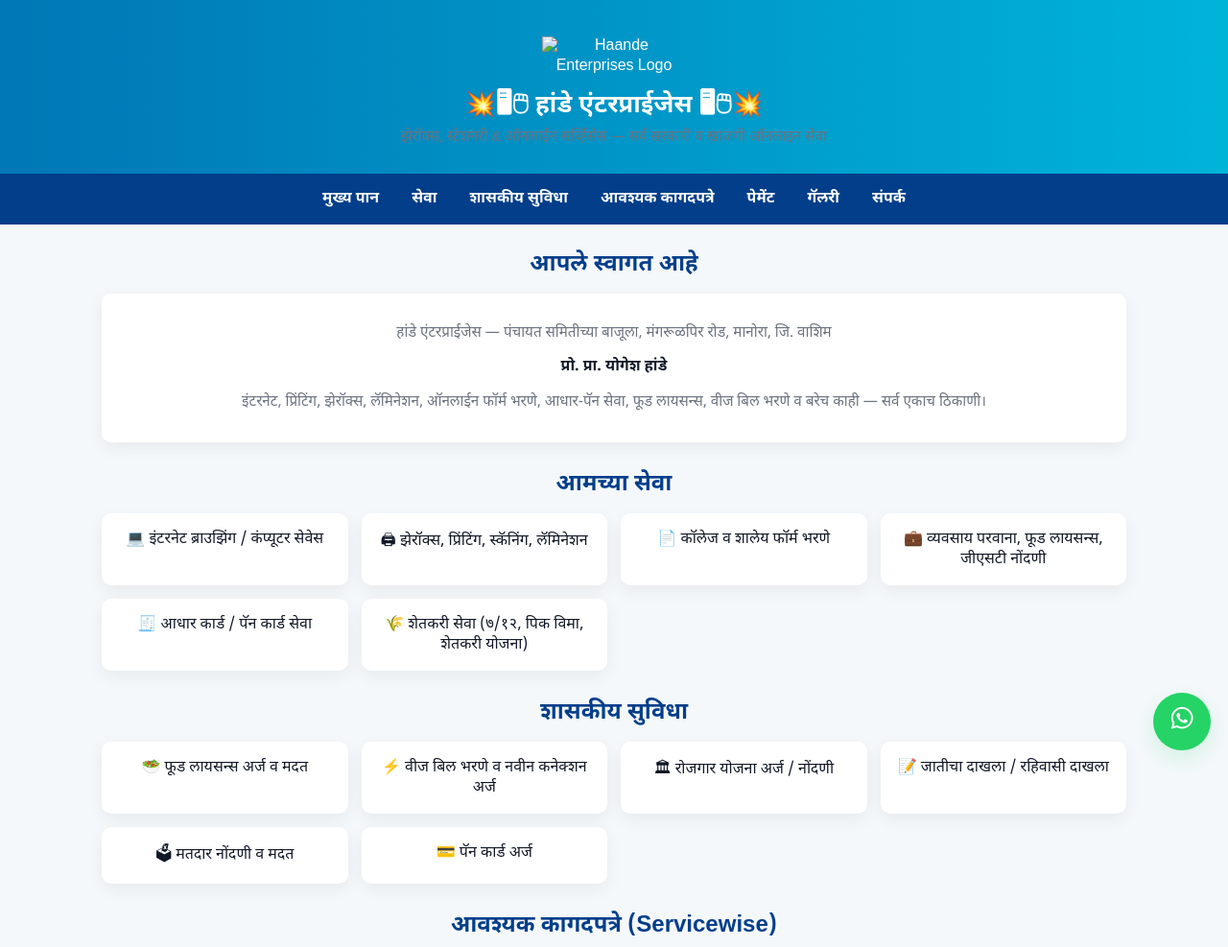
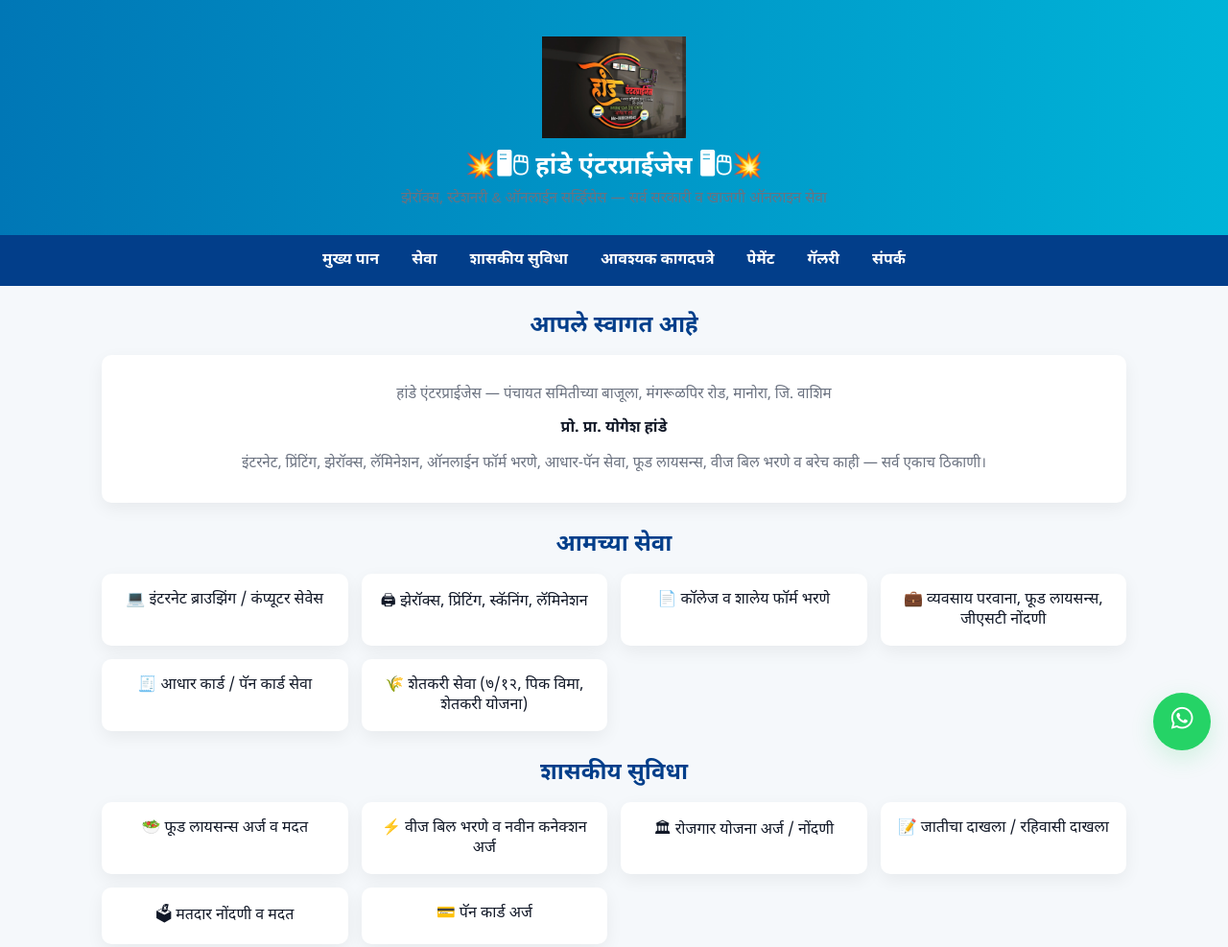
Before and after one commit to uniquesakshi1/cscyogeshhande, a plain HTML site: page index.html in a window 1280 px wide. Shown: the top 987 px of the page at 96% size. Drawn offline with Linux system fonts and the light colour scheme.

Commit message:
Update index.html

```diff
--- a/index.html
+++ b/index.html
@@ -146,7 +146,7 @@
 <body>
 
   <header>
-    <img src="images/logo.png" alt="Haande Enterprises Logo" class="logo">
+    <img src="logo.png" alt="Haande Enterprises Logo" class="logo">
     <h1>💥🖥🖱 हांडे एंटरप्राईजेस 🖥🖱💥</h1>
     <div class="muted">झेरॉक्स, स्टेशनरी & ऑनलाईन सर्व्हिसेस — सर्व सरकारी व खाजगी ऑनलाइन सेवा</div>
   </header>
@@ -353,4 +353,5 @@
   </script>
 
 </body>
+
 </html>
```
